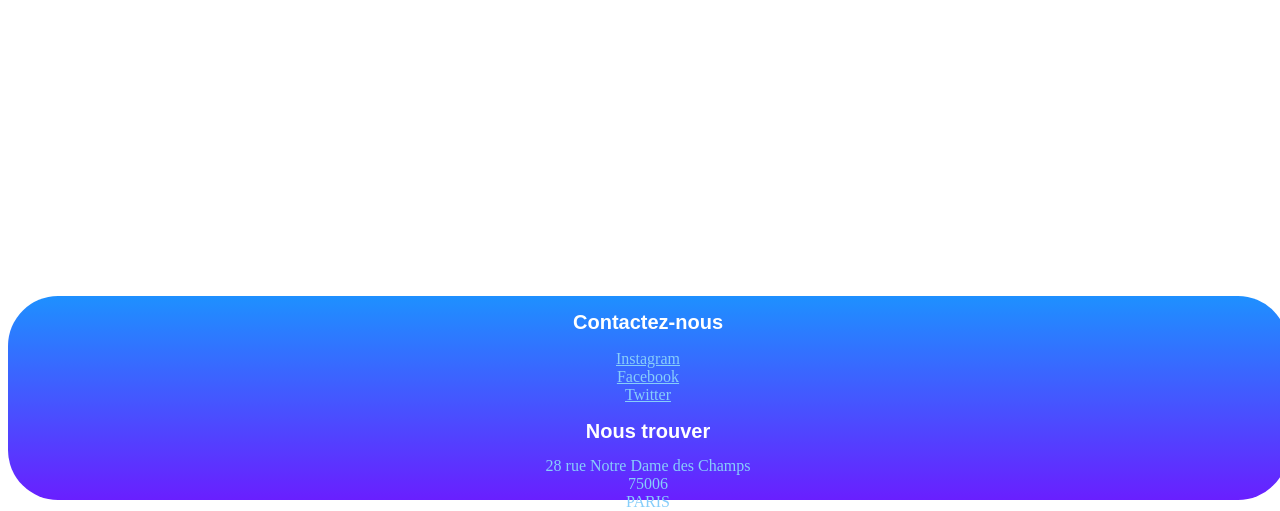
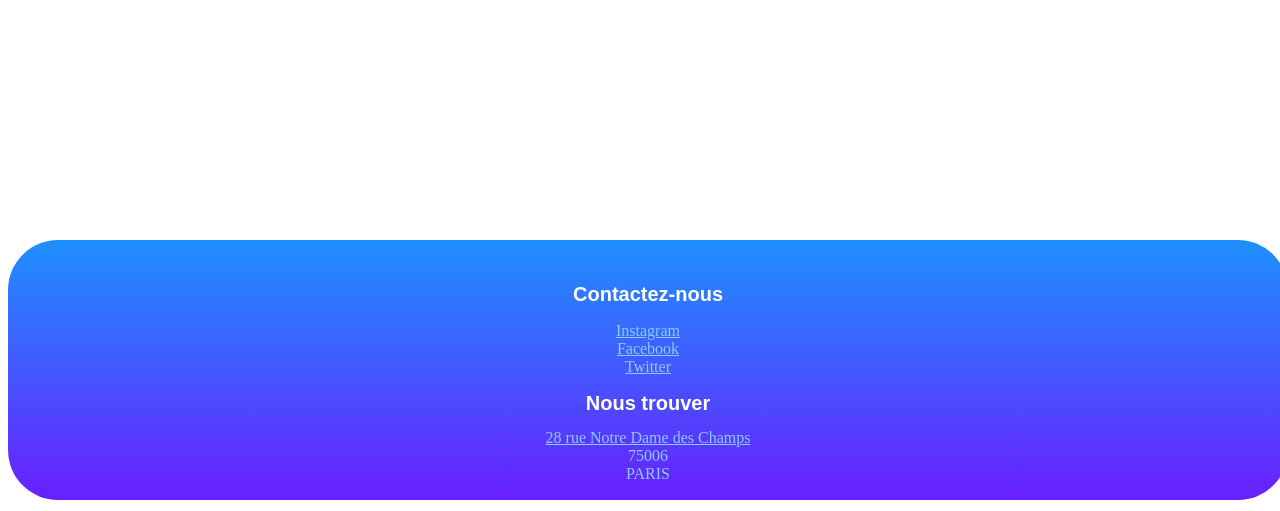
Before and after one commit to TarkusR/APP-G10E, a PHP site: page / in a window 1280 px wide. Shown: the part 300-811 px from the top of the page. Run offline with PHP 8.4, Linux system fonts and the light colour scheme.

Commit message:
Intégration du fichier style au login

```diff
--- a/footer.php
+++ b/footer.php
@@ -7,7 +7,7 @@
         <p class = "p">
             <a href=""> Instagram</a> <br> <a href=""> Facebook</a> <br> <a href=""> Twitter</a>
         </p>
-        <h1> Nous trouver </h1>
-        <p1 class = "p1"> 28 rue Notre Dame des Champs <br> 75006 <br> PARIS</p1>
+        <h1 class = "h1"> Nous trouver </h1>
+        <p1 class = "p1"> <a href="https://www.google.fr/maps/place/ISEP/@48.8453262,2.3258358,17z/data=!3m1!4b1!4m5!3m4!1s0x47e671ce3fa0c01f:0x9bd1ac22c478d56e!8m2!3d48.8453227!4d2.3280245"> 28 rue Notre Dame des Champs </a> <br> 75006 <br> PARIS</p1>
     </div>
 </footer>
--- a/style.css
+++ b/style.css
@@ -207,7 +207,7 @@ a{
     bottom:0;
     width: 100%;
     padding-top:50px;
-    padding-block: 2px;
+    padding-block: 30px;
 
     height:200px;
 }
```
